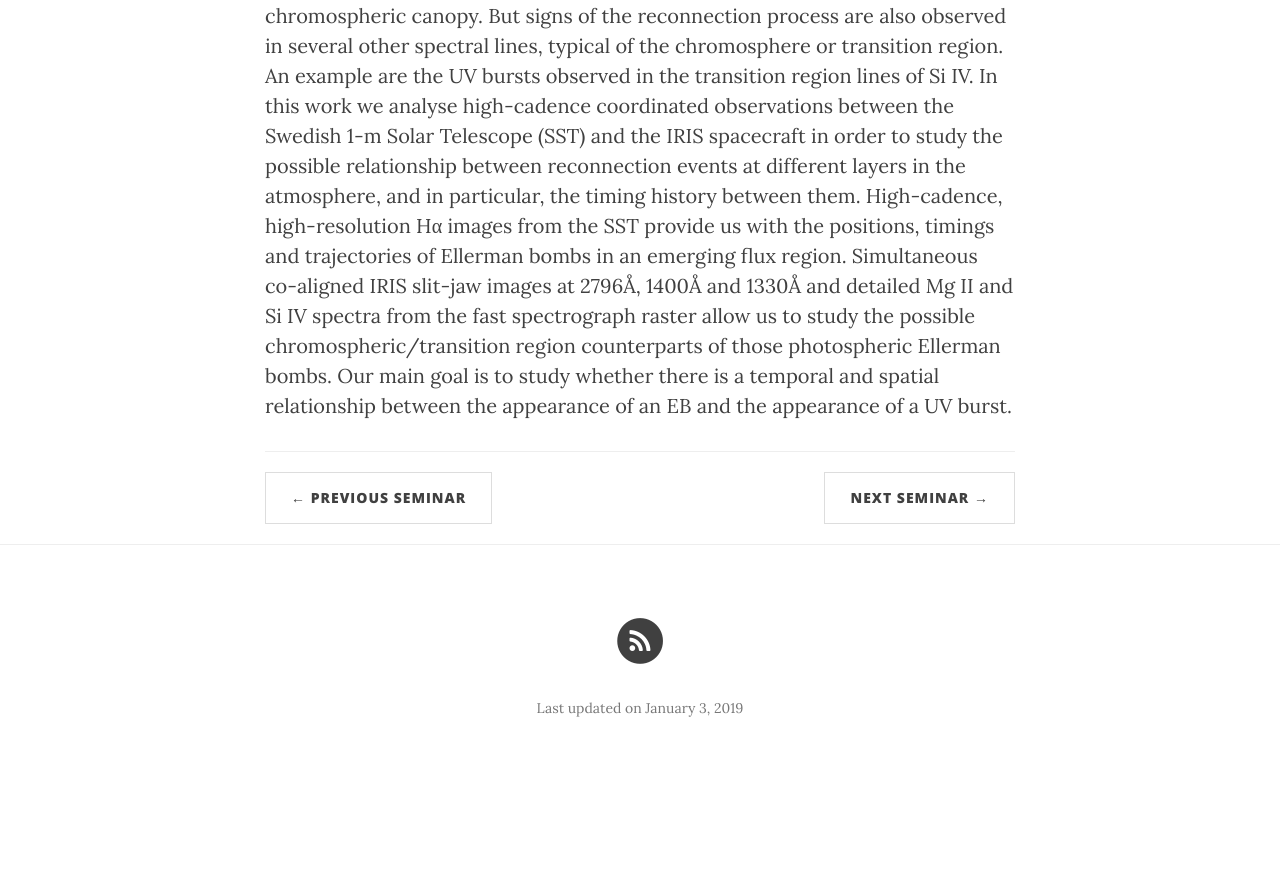
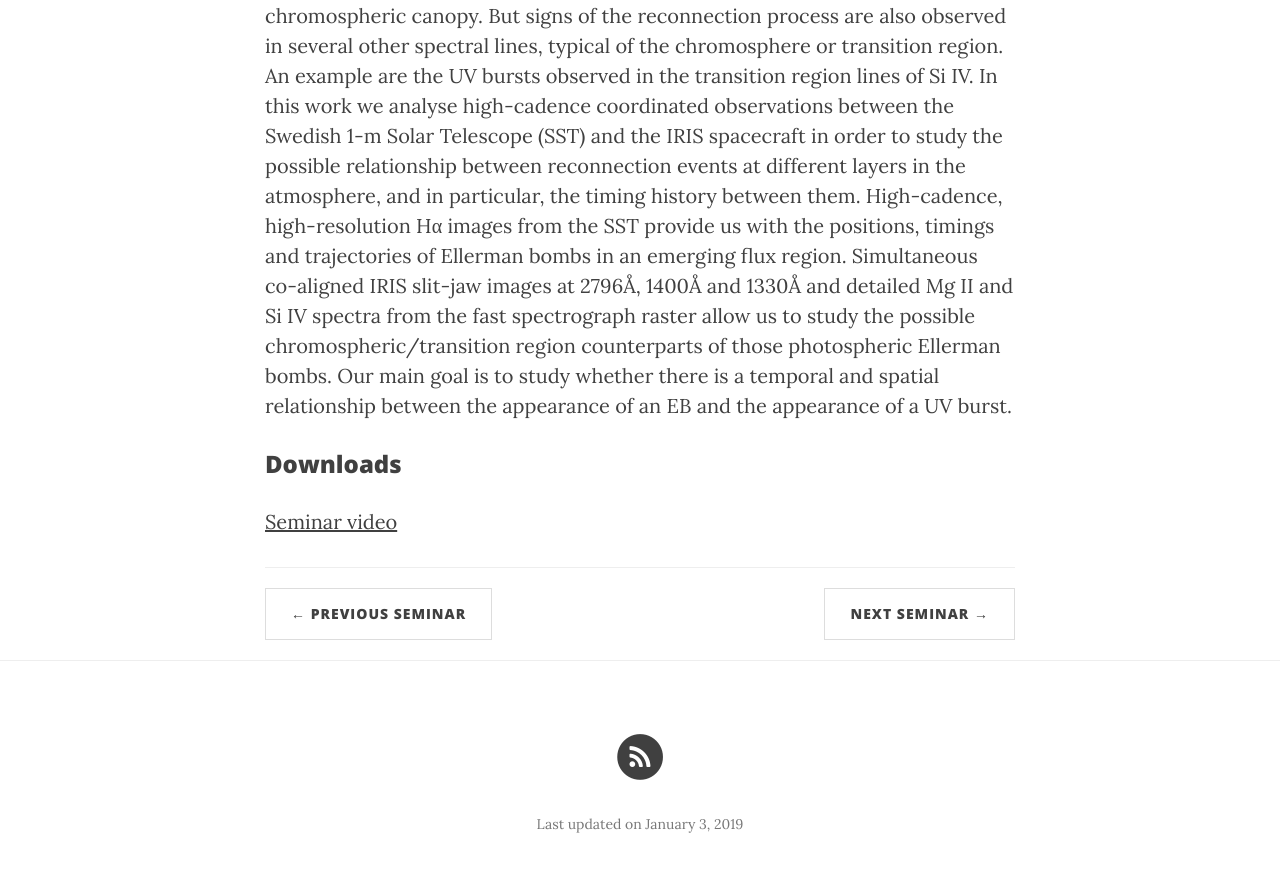
Before and after one commit to ITA-Solar/espos, a Jekyll site: the page built from _posts/2018-11-29-Ortiz.md, in a window 1280 px wide and 900 px high, scrolled down 838 px. Shown: the top 872 px of the window. Built offline with Jekyll 4.4.1, drawn with Linux system fonts in a browser that asks for light colours; nearby versions of some CDN libraries; before the commit the page ends 1622 px from its top, so only the background shows below that.

Commit message:
Added video link to Ortiz talk.

```diff
--- a/_posts/2018-11-29-Ortiz.md
+++ b/_posts/2018-11-29-Ortiz.md
@@ -21,3 +21,8 @@ reconnection events at different layers in the atmosphere, and in particular, th
 between them. High-cadence, high-resolution Hα images from the SST provide us with the
 positions, timings and trajectories of Ellerman bombs in an emerging flux region. Simultaneous
 co-aligned IRIS slit-jaw images at 2796Å, 1400Å and 1330Å and detailed Mg II and Si IV spectra from the fast spectrograph raster allow us to study the possible chromospheric/transition region counterparts of those photospheric Ellerman bombs. Our main goal is to study whether there is a temporal and spatial relationship between the appearance of an EB and the appearance of a UV burst.
+
+
+### Downloads
+
+[Seminar video](https://folk.uio.no/tiago/espos/videos/2018-11-29-Ortiz.mp4)
```
